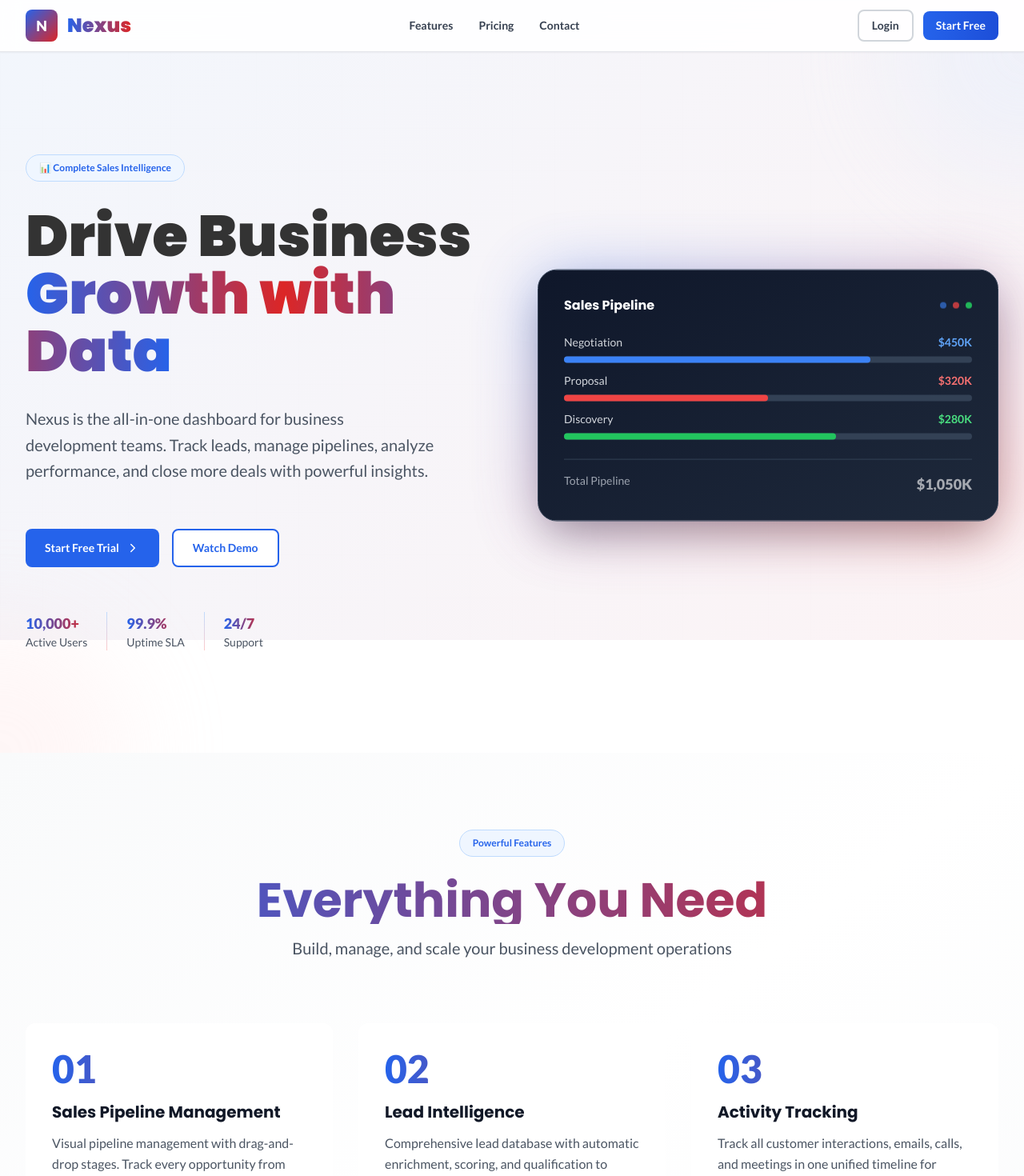
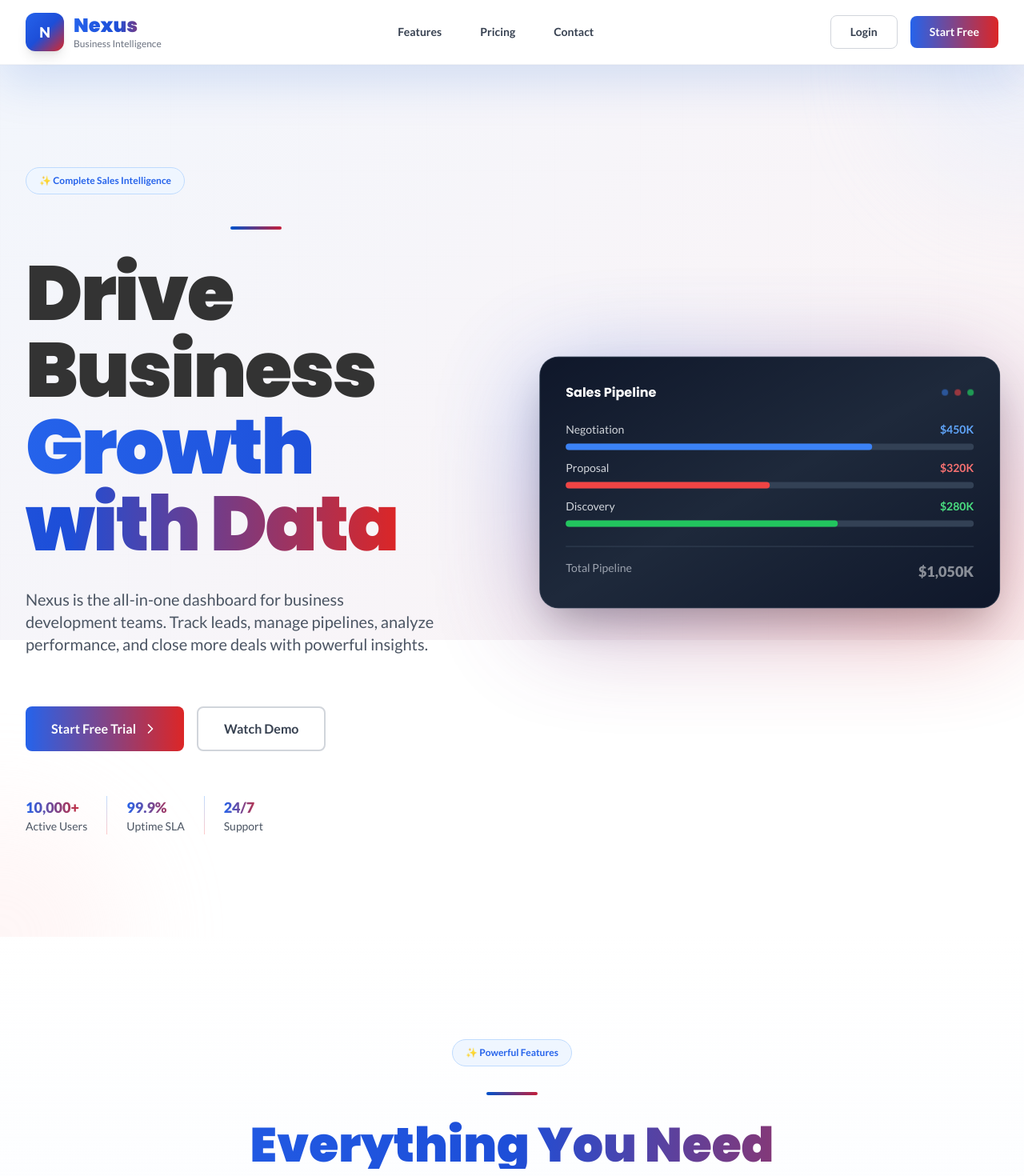
Before and after one commit to rohithviswanathan/BDDashboard, a React (Vite) app: page / in a window 1280 px wide. Shown: the top 1470 px of the page at 80% size. Built offline with nearby package versions, Linux system fonts and the light colour scheme.

Commit message:
Enhance UI with premium styling, animations, and responsive design

```diff
--- a/client/components/CTASection.tsx
+++ b/client/components/CTASection.tsx
@@ -15,13 +15,13 @@ export default function CTASection() {
         <div className="flex flex-col sm:flex-row gap-4 justify-center animate-bounce-up" style={{ animationDelay: "0.4s" }}>
           <button
             onClick={() => console.log("Try Free for 14 Days clicked")}
-            className="px-10 py-4 bg-white text-blue-600 font-bold text-lg rounded-lg hover:bg-gray-100 transition-all duration-300 shadow-lg hover:scale-105 active:scale-95 hover:shadow-2xl"
+            className="premium-button px-10 py-4 bg-white text-blue-600 font-bold text-lg rounded-xl hover:bg-gray-50 hover:text-red-600 smooth-transition shadow-xl hover:scale-110 active:scale-95 hover:shadow-2xl"
           >
             Try Free for 14 Days
           </button>
           <button
             onClick={() => console.log("Request Demo clicked")}
-            className="px-10 py-4 border-2 border-white text-white font-bold text-lg rounded-lg hover:bg-white hover:text-blue-600 transition-all duration-300 hover:scale-105 active:scale-95 hover:shadow-lg"
+            className="premium-button px-10 py-4 border-2 border-white text-white font-bold text-lg rounded-xl hover:bg-white/10 hover:border-gray-100 smooth-transition hover:scale-110 active:scale-95 hover:shadow-2xl"
           >
             Request Demo
           </button>
--- a/client/components/FeaturesSection.tsx
+++ b/client/components/FeaturesSection.tsx
@@ -33,34 +33,35 @@ export default function FeaturesSection() {
   ];
 
   return (
-    <section id="features" className="py-24 px-4 sm:px-6 lg:px-8 bg-gradient-to-br from-gray-50 via-white to-gray-50 content-wrapper">
+    <section id="features" className="py-32 px-4 sm:px-6 lg:px-8 bg-gradient-to-b from-white via-blue-50/30 to-white content-wrapper">
       <div className="max-w-7xl mx-auto">
-        <div className="text-center mb-20 animate-fade-in-up">
-          <div className="badge mb-6 justify-center">Powerful Features</div>
-          <h2 className="section-title">Everything You Need</h2>
-          <p className="section-subtitle">
-            Build, manage, and scale your business development operations
+        <div className="text-center mb-24 animate-fade-in-up">
+          <div className="badge mb-4 justify-center">✨ Powerful Features</div>
+          <div className="section-divider" style={{ margin: "1rem auto 2rem" }}></div>
+          <h2 className="text-5xl md:text-6xl font-black mb-6 gradient-text">Everything You Need</h2>
+          <p className="text-xl text-gray-600 max-w-3xl mx-auto font-medium">
+            Build, manage, and scale your business development operations with industry-leading tools
           </p>
         </div>
         <div className="grid md:grid-cols-3 gap-8">
           {features.map((feature, idx) => (
             <div
               key={idx}
-              className="group feature-card animate-slide-up hover:animate-pulse-scale"
+              className="premium-card glass-effect group animate-scale-in-smooth hover:border-blue-200/50"
               style={{
                 animationDelay: `${idx * 100}ms`,
               }}
             >
-              <div className="text-5xl font-black text-transparent bg-gradient-to-r from-blue-600 to-red-600 bg-clip-text mb-4">
+              <div className="text-6xl font-black text-transparent bg-gradient-to-r from-blue-600 to-red-600 bg-clip-text mb-6 group-hover:scale-110 smooth-transition">
                 {feature.number}
               </div>
-              <h3 className="text-xl font-bold mb-3 text-gray-900">
+              <h3 className="text-2xl font-bold mb-4 text-gray-900 group-hover:gradient-text smooth-transition">
                 {feature.title}
               </h3>
-              <p className="text-gray-600 leading-relaxed">
+              <p className="text-gray-600 leading-relaxed font-medium mb-6">
                 {feature.desc}
               </p>
-              <div className="h-1 w-12 bg-gradient-to-r from-blue-600 to-red-600 rounded-full mt-4 transform origin-left group-hover:w-full transition-all duration-300"></div>
+              <div className="h-1.5 w-12 bg-gradient-to-r from-blue-600 to-red-600 rounded-full transform origin-left group-hover:w-full smooth-transition"></div>
             </div>
           ))}
         </div>
--- a/client/components/Footer.tsx
+++ b/client/components/Footer.tsx
@@ -2,16 +2,16 @@ import { BarChart3 } from "lucide-react";
 
 export default function Footer() {
   return (
-    <footer className="bg-gray-950 text-gray-400 py-16 px-4 sm:px-6 lg:px-8 relative z-10">
+    <footer className="bg-gradient-to-b from-gray-900 to-gray-950 text-gray-400 py-20 px-4 sm:px-6 lg:px-8 relative z-10 border-t border-gray-800/50">
       <div className="max-w-7xl mx-auto">
         <div className="grid md:grid-cols-4 gap-12 mb-12">
           <div className="animate-fade-in-up">
-            <div className="flex items-center gap-2 mb-4">
-              <div className="w-8 h-8 bg-gradient-to-br from-blue-600 to-red-600 rounded-lg flex items-center justify-center">
-                <BarChart3 className="w-5 h-5 text-white" />
+            <div className="flex items-center gap-3 mb-4 group">
+                <div className="w-10 h-10 bg-gradient-to-br from-blue-600 via-blue-700 to-red-600 rounded-lg flex items-center justify-center shadow-lg group-hover:shadow-xl group-hover:scale-110 smooth-transition">
+                  <BarChart3 className="w-6 h-6 text-white" />
+                </div>
+                <h3 className="text-white font-black text-xl gradient-text">Nexus</h3>
               </div>
-              <h3 className="text-white font-black text-lg">Nexus</h3>
-            </div>
             <p className="text-sm">
               The all-in-one business development platform for modern sales
               teams.
--- a/client/components/Header.tsx
+++ b/client/components/Header.tsx
@@ -7,52 +7,51 @@ export default function Header() {
   };
 
   return (
-    <header className="sticky top-0 z-50 bg-white/90 backdrop-blur-md border-b border-gray-200 shadow-sm">
+    <header className="sticky top-0 z-50 bg-white/95 backdrop-blur-xl border-b border-gray-100 smooth-transition premium-shadow">
       <div className="max-w-7xl mx-auto px-4 sm:px-6 lg:px-8">
-        <div className="flex items-center justify-between h-16">
-          {/* Logo */}
-          <div className="flex items-center gap-3 flex-shrink-0">
-            <div className="w-10 h-10 bg-gradient-to-br from-blue-600 to-red-600 rounded-lg flex items-center justify-center font-black text-white text-lg">
+        <div className="flex items-center justify-between h-20">
+          {/* Logo - Premium styling */}
+          <div className="flex items-center gap-3 flex-shrink-0 group">
+            <div className="w-12 h-12 bg-gradient-to-br from-blue-600 via-blue-700 to-red-600 rounded-xl flex items-center justify-center font-black text-white text-lg shadow-lg group-hover:shadow-xl group-hover:scale-110 smooth-transition">
               N
             </div>
-            <h1 className="text-2xl font-black text-transparent bg-gradient-to-r from-blue-600 to-red-600 bg-clip-text whitespace-nowrap">
-              Nexus
-            </h1>
+            <div className="flex flex-col">
+              <h1 className="text-2xl font-black gradient-text whitespace-nowrap leading-tight">
+                Nexus
+              </h1>
+              <p className="text-xs text-gray-500 font-medium">Business Intelligence</p>
+            </div>
           </div>
 
-          {/* Navigation */}
-          <nav className="hidden md:flex items-center gap-8">
-            <button
-              onClick={() => handleScroll("features")}
-              className="text-gray-700 font-semibold hover:text-blue-600 transition-colors duration-200 text-sm"
-            >
-              Features
-            </button>
-            <button
-              onClick={() => handleScroll("pricing")}
-              className="text-gray-700 font-semibold hover:text-blue-600 transition-colors duration-200 text-sm"
-            >
-              Pricing
-            </button>
-            <button
-              onClick={() => handleScroll("contact")}
-              className="text-gray-700 font-semibold hover:text-blue-600 transition-colors duration-200 text-sm"
-            >
-              Contact
-            </button>
+          {/* Navigation - Desktop */}
+          <nav className="hidden lg:flex items-center gap-12">
+            {[
+              { label: "Features", id: "features" },
+              { label: "Pricing", id: "pricing" },
+              { label: "Contact", id: "contact" },
+            ].map((item) => (
+              <button
+                key={item.id}
+                onClick={() => handleScroll(item.id)}
+                className="text-gray-700 font-semibold text-sm hover:text-blue-600 relative group smooth-transition"
+              >
+                {item.label}
+                <span className="absolute bottom-0 left-0 w-0 h-0.5 bg-gradient-to-r from-blue-600 to-red-600 group-hover:w-full smooth-transition"></span>
+              </button>
+            ))}
           </nav>
 
           {/* CTA Buttons */}
-          <div className="flex items-center gap-3 flex-shrink-0">
+          <div className="flex items-center gap-4 flex-shrink-0">
             <button
               onClick={() => console.log("Login clicked")}
-              className="hidden sm:block px-4 py-2 text-gray-700 font-semibold text-sm border-2 border-gray-300 rounded-lg hover:border-blue-600 hover:text-blue-600 transition-all duration-200"
+              className="hidden sm:block px-6 py-2.5 text-gray-700 font-semibold text-sm rounded-lg border border-gray-300 hover:border-blue-600 hover:text-blue-600 hover:bg-blue-50 smooth-transition"
             >
               Login
             </button>
             <button
               onClick={() => console.log("Start Free Trial clicked")}
-              className="px-4 py-2 bg-gradient-to-r from-blue-600 to-blue-700 text-white font-semibold text-sm rounded-lg hover:shadow-lg hover:scale-105 transition-all duration-200 active:scale-95"
+              className="premium-button px-6 py-2.5 bg-gradient-to-r from-blue-600 to-red-600 text-white font-semibold text-sm rounded-lg hover:shadow-xl hover:scale-105 active:scale-95"
             >
               Start Free
             </button>
--- a/client/components/HeroSection.tsx
+++ b/client/components/HeroSection.tsx
@@ -8,28 +8,29 @@ export default function HeroSection() {
 
       <div className="max-w-7xl mx-auto grid md:grid-cols-2 gap-16 items-center relative z-10">
         <div className="space-y-8 animate-slide-in-left">
-          <div className="badge">📊 Complete Sales Intelligence</div>
-          <h2 className="text-6xl md:text-7xl font-black leading-tight">
+          <div className="badge mb-2">✨ Complete Sales Intelligence</div>
+          <div className="section-divider"></div>
+          <h2 className="text-6xl md:text-7xl lg:text-8xl font-black leading-tight tracking-tight">
             Drive Business{" "}
-            <span className="text-transparent bg-gradient-to-r from-blue-600 via-red-600 to-blue-600 bg-clip-text">
+            <span className="gradient-text">
               Growth with Data
             </span>
           </h2>
-          <p className="text-xl text-gray-600 leading-relaxed max-w-lg">
+          <p className="text-lg md:text-xl text-gray-600 leading-relaxed max-w-lg font-medium">
             Nexus is the all-in-one dashboard for business development teams.
             Track leads, manage pipelines, analyze performance, and close more
             deals with powerful insights.
           </p>
-          <div className="flex flex-col sm:flex-row gap-4 pt-6 animate-fade-in-up" style={{ animationDelay: "0.3s" }}>
+          <div className="flex flex-col sm:flex-row gap-4 pt-8 animate-fade-in-up" style={{ animationDelay: "0.3s" }}>
             <button
               onClick={() => console.log("Start Free Trial clicked")}
-              className="btn-primary flex items-center justify-center gap-2 hover:scale-110 transition-transform active:scale-95 group"
+              className="premium-button px-8 py-3.5 bg-gradient-to-r from-blue-600 to-red-600 text-white font-semibold rounded-lg hover:shadow-2xl hover:scale-110 active:scale-95 group flex items-center justify-center gap-2"
             >
-              Start Free Trial <ChevronRight size={18} className="group-hover:translate-x-1 transition-transform" />
+              Start Free Trial <ChevronRight size={20} className="group-hover:translate-x-2 transition-transform" />
             </button>
             <button
               onClick={() => console.log("Watch Demo clicked")}
-              className="btn-secondary hover:scale-105 transition-transform active:scale-95"
+              className="px-8 py-3.5 text-gray-700 font-semibold rounded-lg border-2 border-gray-300 hover:border-blue-600 hover:text-blue-600 hover:bg-blue-50 smooth-transition"
             >
               Watch Demo
             </button>
@@ -54,8 +55,8 @@ export default function HeroSection() {
 
         <div className="animate-slide-in-right">
           <div className="relative">
-            <div className="absolute inset-0 bg-gradient-to-br from-blue-600 to-red-600 rounded-3xl blur-2xl opacity-20 animate-pulse"></div>
-            <div className="relative bg-gradient-to-br from-slate-900 to-slate-800 rounded-3xl p-8 border border-slate-700 shadow-2xl overflow-hidden animate-float">
+            <div className="absolute inset-0 bg-gradient-to-br from-blue-600 to-red-600 rounded-3xl blur-3xl opacity-30 animate-pulse" style={{ animationDuration: "3s" }}></div>
+            <div className="relative bg-gradient-to-br from-slate-900 via-slate-800 to-slate-900 rounded-3xl p-8 border border-slate-600/50 shadow-2xl overflow-hidden animate-float-slow premium-shadow">
               {/* Mock Dashboard */}
               <div className="space-y-6">
                 <div className="flex justify-between items-center">
--- a/client/global.css
+++ b/client/global.css
@@ -239,6 +239,51 @@
   }
 }
 
+@keyframes shimmer-load {
+  0% {
+    background-position: -1000px 0;
+  }
+  100% {
+    background-position: 1000px 0;
+  }
+}
+
+@keyframes float-slow {
+  0%, 100% { transform: translateY(0px) translateX(0px); }
+  25% { transform: translateY(-15px) translateX(5px); }
+  50% { transform: translateY(-30px) translateX(0px); }
+  75% { transform: translateY(-15px) translateX(-5px); }
+}
+
+@keyframes border-glow {
+  0%, 100% {
+    box-shadow: inset 0 0 0 1px rgba(0, 82, 204, 0.3), 0 0 20px rgba(0, 82, 204, 0.1);
+  }
+  50% {
+    box-shadow: inset 0 0 0 1px rgba(0, 82, 204, 0.6), 0 0 40px rgba(0, 82, 204, 0.3);
+  }
+}
+
+@keyframes text-shimmer {
+  0% {
+    background-position: -1000px 0;
+  }
+  100% {
+    background-position: 1000px 0;
+  }
+}
+
+@keyframes scale-in-smooth {
+  0% {
+    opacity: 0;
+    transform: scale(0.9);
+  }
+  100% {
+    opacity: 1;
+    transform: scale(1);
+  }
+}
+
 @layer components {
   .btn-primary {
     @apply px-6 py-3 bg-blue-600 text-white rounded-lg font-semibold text-sm transition-all duration-300 hover:bg-blue-700 hover:shadow-lg active:scale-95;
@@ -330,7 +375,77 @@
     animation: slide-down 0.8s ease-out;
   }
 
+  .animate-float-slow {
+    animation: float-slow 5s ease-in-out infinite;
+  }
+
+  .animate-border-glow {
+    animation: border-glow 2s ease-in-out infinite;
+  }
+
+  .animate-text-shimmer {
+    animation: text-shimmer 2s infinite;
+    background-size: 1000px 100%;
+  }
+
+  .animate-scale-in-smooth {
+    animation: scale-in-smooth 0.6s ease-out;
+  }
+
   .content-wrapper {
     @apply relative z-10;
   }
+
+  /* Premium styling utilities */
+  .glass-effect {
+    @apply bg-white/50 backdrop-blur-xl border border-white/20;
+  }
+
+  .premium-card {
+    @apply rounded-2xl p-8 transition-all duration-500;
+    box-shadow: 0 10px 30px rgba(0, 0, 0, 0.1);
+  }
+
+  .premium-card:hover {
+    @apply shadow-2xl;
+    box-shadow: 0 20px 50px rgba(0, 82, 204, 0.15);
+  }
+
+  .premium-button {
+    @apply px-6 py-3 font-semibold rounded-lg transition-all duration-300;
+    position: relative;
+    overflow: hidden;
+  }
+
+  .premium-button::before {
+    content: '';
+    position: absolute;
+    top: 0;
+    left: -100%;
+    width: 100%;
+    height: 100%;
+    background: linear-gradient(90deg, transparent, rgba(255, 255, 255, 0.3), transparent);
+    transition: left 0.5s;
+  }
+
+  .premium-button:hover::before {
+    left: 100%;
+  }
+
+  .gradient-text {
+    @apply text-transparent bg-gradient-to-r from-blue-600 via-blue-700 to-red-600 bg-clip-text;
+  }
+
+  .premium-shadow {
+    box-shadow: 0 20px 60px rgba(0, 82, 204, 0.15), 0 0 1px rgba(0, 0, 0, 0.1);
+  }
+
+  .smooth-transition {
+    @apply transition-all duration-300 ease-out;
+  }
+
+  .section-divider {
+    @apply h-1 w-16 mx-auto mb-8 rounded-full;
+    background: linear-gradient(90deg, #0052CC, #C41E3A);
+  }
 }
```
Also changed, not shown: client/components/ContactSection.tsx (+20 -18 lines), client/components/PricingSection.tsx (+12 -11 lines), 1 other file (tests, documents, lock files or other folders).
